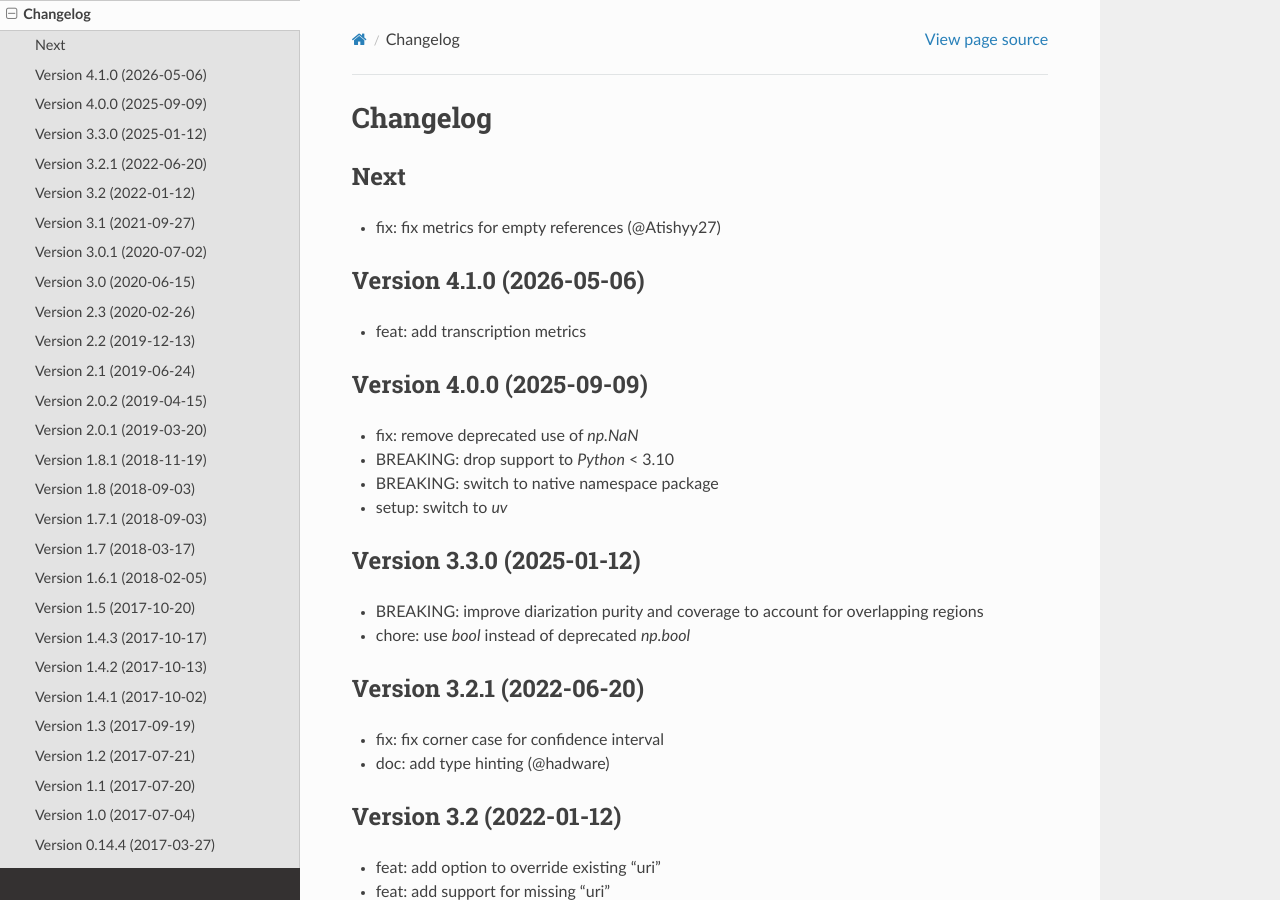
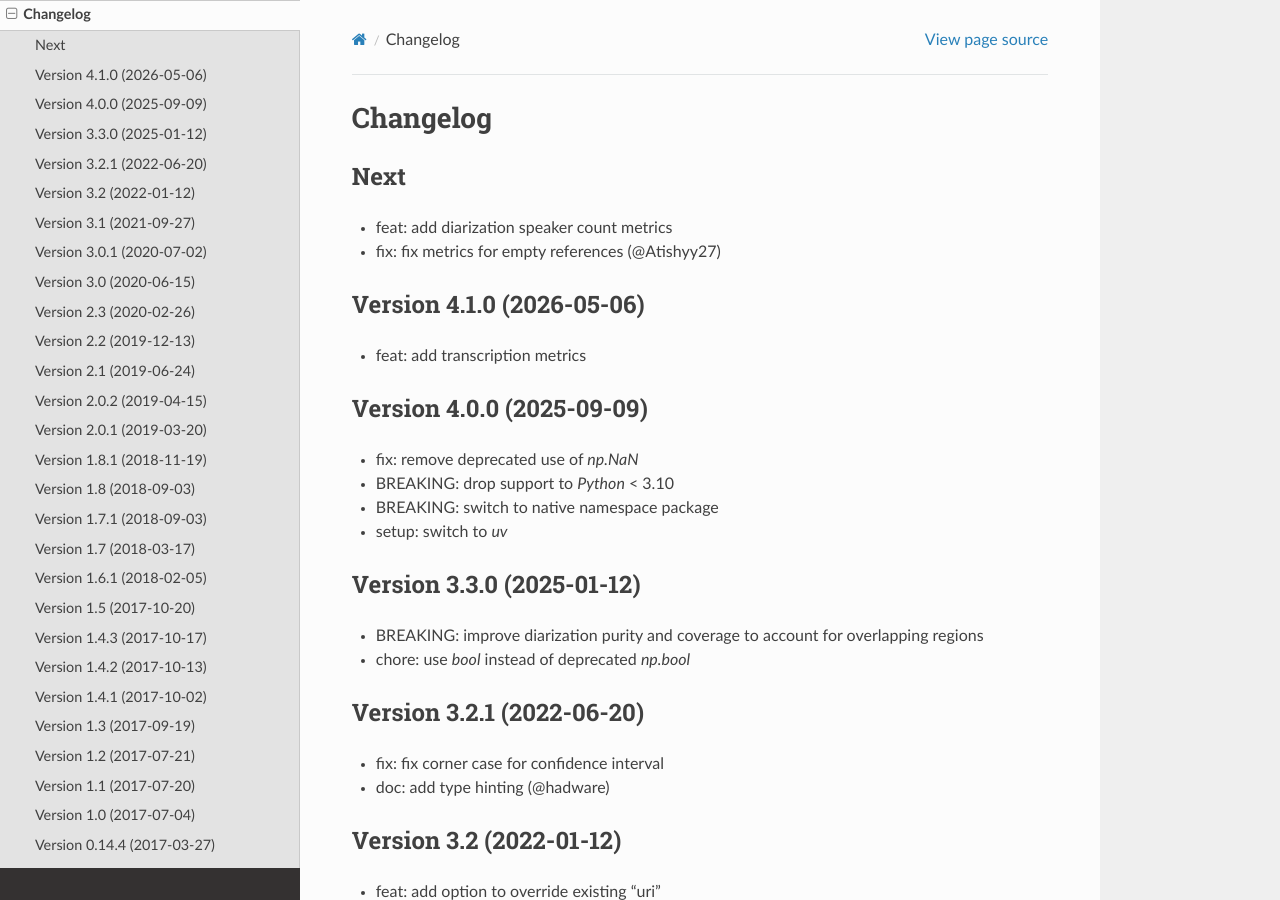
Before and after one commit to pyannote/pyannote-metrics, a Sphinx documentation site: the page built from doc/source/changelog.rst, in a window 1280 px wide and 900 px high. Built offline with Sphinx 7.4.7 and the Read the Docs theme 3.1.0, drawn with Linux system fonts in a browser that asks for light colours; the version number could not be read and is left out.

Commit message:
doc: update changelog

```diff
--- a/doc/source/changelog.rst
+++ b/doc/source/changelog.rst
@@ -5,6 +5,7 @@ Changelog
 Next
 ~~~~
 
+- feat: add diarization speaker count metrics
 - fix: fix metrics for empty references (@Atishyy27)
 
 Version 4.1.0 (2026-05-06)
```
